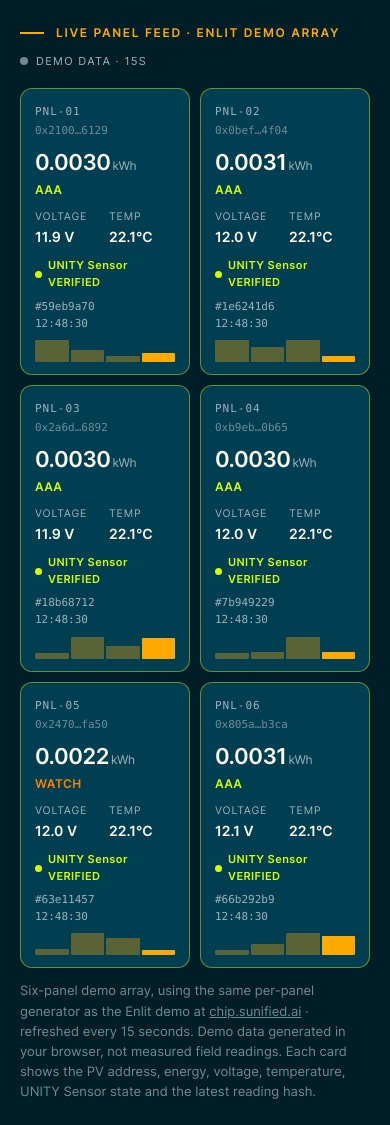
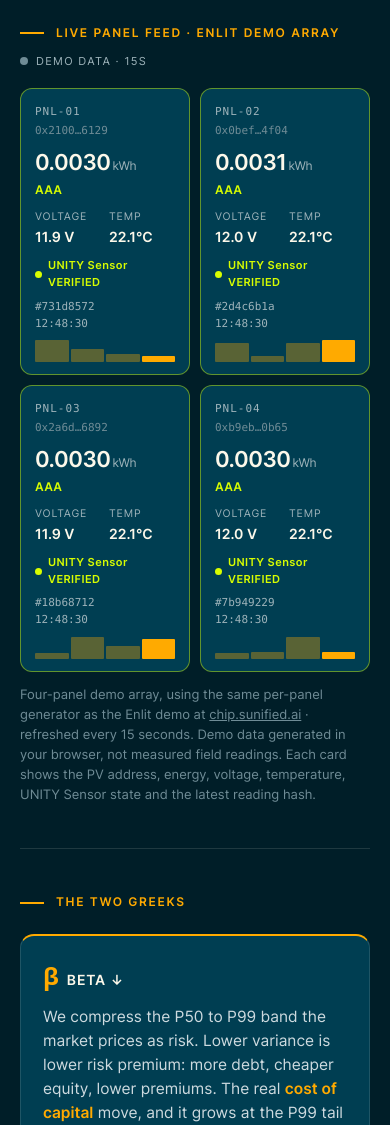
Before and after one commit to Sunified-Technologies-BV/quant, a plain HTML site: page index.html in a window 390 px wide. Shown: the part 1062-2187 px from the top of the page. Drawn offline with Linux system fonts and the light colour scheme.

Commit message:
Panel feed: 4 panels to match chip.sunified.ai, no forced underperformer, 2x2 grid on phone/tablet and 4 across on desktop

```diff
--- a/index.html
+++ b/index.html
@@ -111,8 +111,7 @@ section{padding:44px 0;border-top:1px solid var(--line)}
 .feedstat .fdot{width:8px;height:8px;border-radius:50%;background:var(--green);animation:pulse 2s infinite}
 .feedstat.sim .fdot{background:var(--grey);animation:none}
 .panels{display:grid;grid-template-columns:repeat(2,1fr);gap:10px}
-@media(min-width:560px){.panels{grid-template-columns:repeat(3,1fr)}}
-@media(min-width:1000px){.panels{grid-template-columns:repeat(6,1fr)}}
+@media(min-width:1000px){.panels{grid-template-columns:repeat(4,1fr)}}
 .pnl{background:var(--bg2);border:1px solid var(--line);border-radius:12px;padding:14px 14px 12px;transition:border-color .3s;min-width:0}
 .pnl.tick{border-color:rgba(215,253,0,.45)}
 .pnl .pid{font-family:var(--font-mono);font-size:11px;letter-spacing:1px;color:var(--mute)}
@@ -207,7 +206,7 @@ footer{background:var(--bg);border-top:1px solid var(--line);padding:24px 0 calc
     <div class="feedstat sim" id="feedstat"><span class="fdot"></span><span id="feedlabel">DEMO DATA &#183; 15s</span></div>
   </div>
   <div class="panels" id="panels"></div>
-  <div class="feednote">Six-panel demo array, using the same per-panel generator as the Enlit demo at <a href="https://chip.sunified.ai" target="_blank" rel="noopener">chip.sunified.ai</a> &#183; refreshed every 15 seconds. Demo data generated in your browser, not measured field readings. Each card shows the PV address, energy, voltage, temperature, UNITY Sensor state and the latest reading hash.</div>
+  <div class="feednote">Four-panel demo array, using the same per-panel generator as the Enlit demo at <a href="https://chip.sunified.ai" target="_blank" rel="noopener">chip.sunified.ai</a> &#183; refreshed every 15 seconds. Demo data generated in your browser, not measured field readings. Each card shows the PV address, energy, voltage, temperature, UNITY Sensor state and the latest reading hash.</div>
 </section></div>
 
 <div class="wrap"><section>
@@ -279,7 +278,7 @@ footer{background:var(--bg);border-top:1px solid var(--line);padding:24px 0 calc
   // short hash per reading, aligned to 15 s slots. It runs in the browser: demo data, not field readings.
   // Set CFG.endpoint to a real JSON feed to switch to live data (normalise() maps common shapes).
   (function(){
-    var CFG = { endpoint: null, intervalMs: 15000, panelCount: 6 };
+    var CFG = { endpoint: null, intervalMs: 15000, panelCount: 4 };
     var grid = document.getElementById('panels');
     var stat = document.getElementById('feedstat');
     var label = document.getElementById('feedlabel');
@@ -299,7 +298,6 @@ footer{background:var(--bg);border-top:1px solid var(--line);padding:24px 0 calc
     for (var k=1;k<=CFG.panelCount;k++){
       var bv = 12 + (Math.random()-0.5)*0.2;
       var eff = 0.98 + 0.04*Math.random();
-      if (k === 5) eff *= 0.74; // one underperformer so the WATCH state shows
       panels.push({ id:k, address:addr(), baseV:bv, eff:eff, energy:0, hist:[] });
     }
     function rating(eff){ return eff > 0.92 ? ['AAA','aaa'] : eff > 0.8 ? ['AA','aa'] : ['WATCH','watch']; }
```
